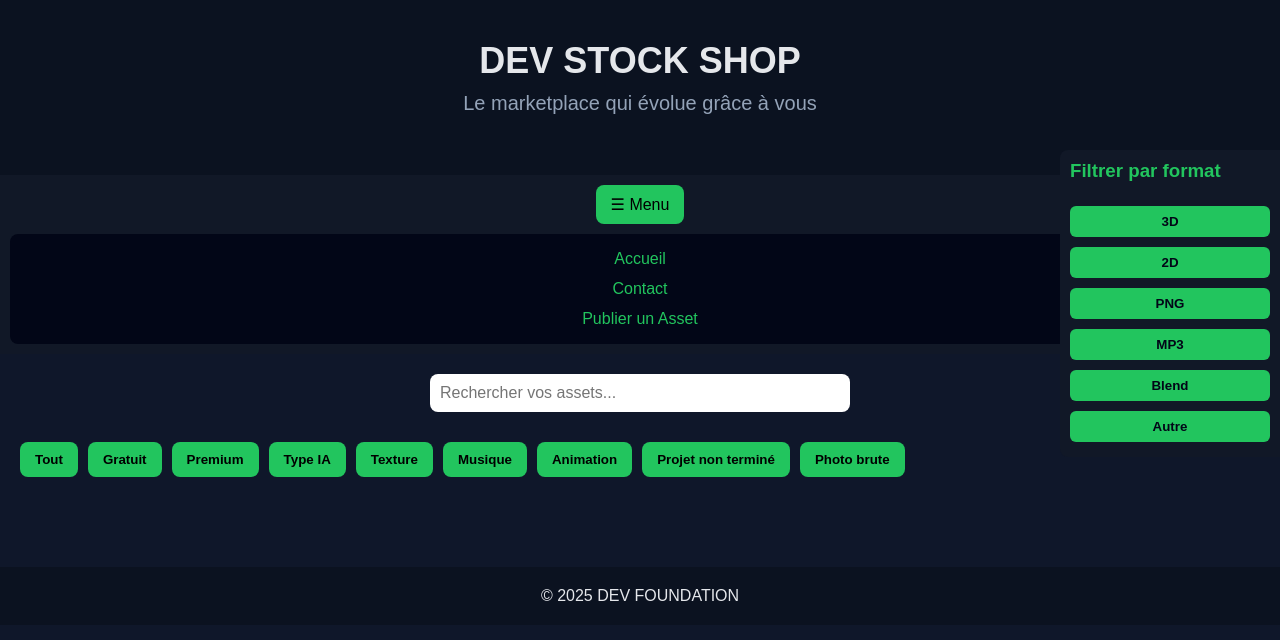
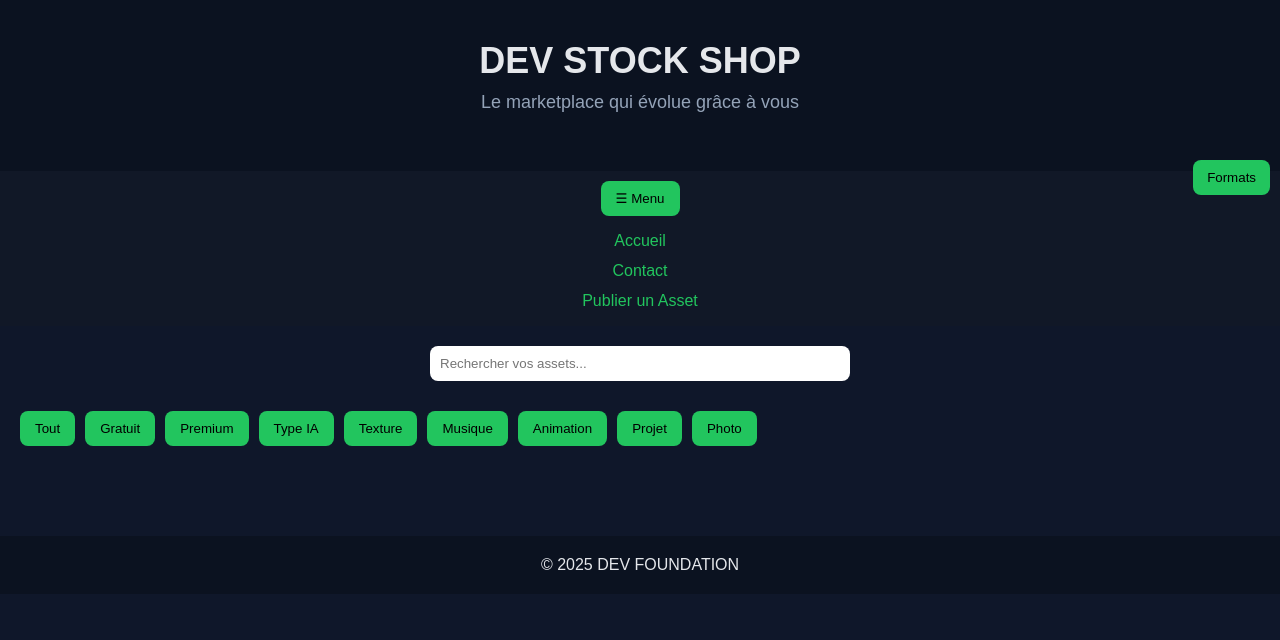
Before and after one commit to Willia412/ai-game-assets, a plain HTML site: page textures.html in a window 1280 px wide. Both pictures are taken after a click on the button "☰ Menu". Drawn offline with Linux system fonts and the light colour scheme.

Commit message:
Update textures.html

```diff
--- a/textures.html
+++ b/textures.html
@@ -1,293 +1,283 @@
-<!DOCTYPE html>
-<html lang="fr">
+<!DOCTYPE html><html lang="fr">
 <head>
 <meta charset="UTF-8">
 <title>DEV STOCK SHOP</title>
-<meta name="viewport" content="width=device-width, initial-scale=1.0">
+<meta name="viewport" content="width=device-width, initial-scale=1.0"><style>
 
-<style>
-body {
-  font-family: Arial, sans-serif;
-  background: #0f172a;
-  color: #e5e7eb;
-  margin: 0;
-  padding: 0;
+body{
+font-family:Arial, sans-serif;
+background:#0f172a;
+color:#e5e7eb;
+margin:0;
 }
 
 /* HEADER */
-header {
-  background: #0b1220;
-  padding: 40px 20px;
-  text-align: center;
+
+header{
+background:#0b1220;
+padding:40px 20px;
+text-align:center;
 }
 
-header h1 {
-  margin: 0;
-  font-size: 36px;
+header h1{
+margin:0;
+font-size:36px;
 }
 
-header p {
-  color: #94a3b8;
-  font-size: 20px;
-  margin-top: 10px;
+header p{
+color:#94a3b8;
+font-size:18px;
+margin-top:10px;
 }
 
 /* MENU */
-.menu-bar {
-  background: #111827;
-  padding: 10px;
-  text-align: center;
+
+.menu-bar{
+background:#111827;
+padding:10px;
+text-align:center;
 }
 
-.menu-btn {
-  background: #22c55e;
-  border: none;
-  padding: 10px 15px;
-  border-radius: 8px;
-  cursor: pointer;
-  font-size: 16px;
+.menu-btn{
+background:#22c55e;
+border:none;
+padding:10px 15px;
+border-radius:8px;
+cursor:pointer;
 }
 
-.menu-content {
-  display: none;
-  background: #020617;
-  margin-top: 10px;
-  padding: 10px;
-  border-radius: 8px;
+.menu-content{
+display:none;
+margin-top:10px;
 }
 
-.menu-content a {
-  display: block;
-  color: #22c55e;
-  text-decoration: none;
-  padding: 6px 0;
+.menu-content a{
+display:block;
+padding:6px;
+color:#22c55e;
+text-decoration:none;
 }
 
 /* SEARCH */
-.search {
-  text-align: center;
-  margin: 20px 0;
+
+.search{
+text-align:center;
+margin:20px;
 }
 
-.search input {
-  width: 80%;
-  max-width: 400px;
-  padding: 10px;
-  border: none;
-  border-radius: 8px;
-  font-size: 16px;
+.search input{
+width:80%;
+max-width:400px;
+padding:10px;
+border-radius:8px;
+border:none;
 }
 
-/* FILTRES HORIZONTAUX */
-.filters {
-  display: flex;
-  overflow-x: auto;
-  padding: 10px 20px;
-  gap: 10px;
+/* FILTRES */
+
+.filters{
+display:flex;
+overflow-x:auto;
+gap:10px;
+padding:10px 20px;
 }
 
-.filters button {
-  background: #22c55e;
-  border: none;
-  padding: 10px 15px;
-  border-radius: 8px;
-  cursor: pointer;
-  font-weight: bold;
-  white-space: nowrap;
-  flex-shrink: 0;
+.filters button{
+background:#22c55e;
+border:none;
+padding:10px 15px;
+border-radius:8px;
+cursor:pointer;
+white-space:nowrap;
 }
 
-.filters button:hover {
-  background: #16a34a;
+/* BOUTON LISTING */
+
+.listing-toggle{
+position:fixed;
+right:10px;
+top:160px;
+background:#22c55e;
+border:none;
+padding:10px 14px;
+border-radius:8px;
+cursor:pointer;
+z-index:10;
 }
 
-/* LISTING LATÉRAL */
-.listing {
-  position: fixed;
-  right: 0;
-  top: 150px;
-  width: 200px;
-  background: #111827;
-  padding: 10px;
-  border-radius: 8px 0 0 8px;
-  max-height: 70%;
-  overflow-y: auto;
+/* MENU LISTING */
+
+.listing{
+position:fixed;
+right:-220px;
+top:200px;
+width:200px;
+background:#111827;
+padding:10px;
+border-radius:8px 0 0 8px;
+transition:0.3s;
 }
 
-.listing h3 {
-  margin-top: 0;
-  color: #22c55e;
+.listing.active{
+right:0;
 }
 
-.listing button {
-  width: 100%;
-  margin: 5px 0;
-  padding: 8px;
-  background: #22c55e;
-  border: none;
-  border-radius: 6px;
-  cursor: pointer;
-  color: #020617;
-  font-weight: bold;
+.listing button{
+width:100%;
+margin:5px 0;
+padding:8px;
+background:#22c55e;
+border:none;
+border-radius:6px;
+cursor:pointer;
 }
 
-.listing button:hover {
-  background: #16a34a;
+/* GRID */
+
+.grid{
+display:grid;
+grid-template-columns:repeat(auto-fill,minmax(180px,1fr));
+gap:20px;
+padding:20px;
 }
 
-/* GRILLE ASSETS */
-.grid {
-  display: grid;
-  grid-template-columns: repeat(auto-fill, minmax(180px, 1fr));
-  gap: 20px;
-  padding: 20px;
-  margin-right: 220px; /* espace pour listing */
+.card{
+background:#111827;
+border-radius:8px;
+padding:10px;
+text-align:center;
 }
 
-.card {
-  background: #111827;
-  border-radius: 6px;
-  padding: 10px;
-  min-height: 180px;
-  display: flex;
-  flex-direction: column;
-  justify-content: center;
-  align-items: center;
+.card img{
+width:100%;
+border-radius:6px;
 }
 
-.card h4 {
-  margin: 5px 0;
-  font-size: 16px;
-  text-align: center;
+.card h4{
+margin:8px 0;
 }
 
-.card p {
-  font-size: 12px;
-  color: #94a3b8;
-  text-align: center;
+.card p{
+font-size:13px;
+color:#94a3b8;
+}
+
+.card button{
+margin-top:8px;
+padding:8px 10px;
+border:none;
+background:#22c55e;
+border-radius:6px;
+cursor:pointer;
+font-weight:bold;
 }
 
 /* FOOTER */
-footer {
-  background: #0b1220;
-  text-align: center;
-  padding: 20px;
-  margin-top: 40px;
+
+footer{
+background:#0b1220;
+text-align:center;
+padding:20px;
+margin-top:40px;
 }
-</style>
-</head>
 
-<body>
-
-<header>
+</style></head><body><header>
 <h1>DEV STOCK SHOP</h1>
 <p>Le marketplace qui évolue grâce à vous</p>
-</header>
-
-<!-- MENU -->
-<div class="menu-bar">
-<button class="menu-btn" onclick="toggleMenu()">☰ Menu</button>
-<div id="menu" class="menu-content">
+</header><div class="menu-bar">
+<button class="menu-btn" onclick="toggleMenu()">☰ Menu</button><div id="menu" class="menu-content">
 <a href="index.html">Accueil</a>
 <a href="contact.html">Contact</a>
 <a href="publish.html">Publier un Asset</a>
 </div>
-</div>
-
-<!-- RECHERCHE -->
-<div class="search">
+</div><div class="search">
 <input type="text" id="searchInput" placeholder="Rechercher vos assets...">
-</div>
-
-<!-- FILTRES HORIZONTAUX -->
-<div class="filters">
-<button onclick="setFilter('all')">Tout</button>
+</div><div class="filters"><button onclick="setFilter('all')">Tout</button>
 <button onclick="setFilter('gratuit')">Gratuit</button>
 <button onclick="setFilter('premium')">Premium</button>
 <button onclick="setFilter('ia')">Type IA</button>
 <button onclick="setFilter('texture')">Texture</button>
 <button onclick="setFilter('musique')">Musique</button>
 <button onclick="setFilter('animation')">Animation</button>
-<button onclick="setFilter('projet')">Projet non terminé</button>
-<button onclick="setFilter('photo')">Photo brute</button>
-</div>
+<button onclick="setFilter('projet')">Projet</button>
+<button onclick="setFilter('photo')">Photo</button>
 
-<!-- LISTING LATÉRAL -->
-<div class="listing">
-<h3>Filtrer par format</h3>
-<button onclick="setListing('3D')">3D</button>
+</div><button class="listing-toggle" onclick="toggleListing()">Formats</button>
+
+<div id="listing" class="listing"><button onclick="setListing('3D')">3D</button>
 <button onclick="setListing('2D')">2D</button>
 <button onclick="setListing('PNG')">PNG</button>
 <button onclick="setListing('MP3')">MP3</button>
 <button onclick="setListing('Blend')">Blend</button>
 <button onclick="setListing('Autre')">Autre</button>
-</div>
 
-<!-- GRILLE DES ASSETS -->
-<div class="grid" id="grid">
-<!-- Les cards seront générées automatiquement ici -->
-</div>
+</div><div class="grid" id="grid"></div><footer>
+© 2025 DEV FOUNDATION
+</footer><script>
 
-<footer>
-© 2025 DEV FOUNDATION
-</footer>
-
-<script>
-// Toggle menu
-function toggleMenu() {
-  const menu = document.getElementById("menu");
-  menu.style.display = menu.style.display==="block" ? "none" : "block";
+function toggleMenu(){
+const menu=document.getElementById("menu");
+menu.style.display=menu.style.display==="block"?"none":"block";
 }
 
-// Variables de filtrage
-let filterCategoryValue = 'all';
-let filterListingValue = 'all';
+function toggleListing(){
+const listing=document.getElementById("listing");
+listing.classList.toggle("active");
+}
 
-// Filtre horizontal
-function setFilter(cat) {
-  filterCategoryValue = cat;
+let filterCategoryValue='all';
+let filterListingValue='all';
+
+function setFilter(cat){
+filterCategoryValue=cat;
 displayAssets();
 }
 
-// Filtre listing
-function setListing(listing) {
-  filterListingValue = listing;
+function setListing(list){
+filterListingValue=list;
 displayAssets();
 }
 
-// Recherche
-const searchInput = document.getElementById("searchInput");
-searchInput.addEventListener("input", () => displayAssets());
+const searchInput=document.getElementById("searchInput");
 
-// Génération dynamique des assets depuis localStorage
-function displayAssets() {
-  const grid = document.getElementById("grid");
-  grid.innerHTML = '';
+searchInput.addEventListener("input",displayAssets);
 
-  const assets = JSON.parse(localStorage.getItem('assets')) || [];
-  const searchTerm = searchInput.value.toLowerCase();
+function displayAssets(){
 
-  assets.forEach(asset => {
-    // Filtrage combiné
-    if ((filterCategoryValue === 'all' || asset.category === filterCategoryValue) &&
-        (filterListingValue === 'all' || asset.format === filterListingValue) &&
-        (asset.name.toLowerCase().includes(searchTerm) || asset.shopName.toLowerCase().includes(searchTerm))) {
+const grid=document.getElementById("grid");
+grid.innerHTML='';
 
-      const card = document.createElement('div');
-      card.className = 'card';
-      card.innerHTML = `
+const assets=JSON.parse(localStorage.getItem('assets'))||[];
+
+const searchTerm=searchInput.value.toLowerCase();
+
+assets.forEach(asset=>{
+
+if((filterCategoryValue==='all'||asset.category===filterCategoryValue)&&
+(filterListingValue==='all'||asset.format===filterListingValue)&&
+(asset.name.toLowerCase().includes(searchTerm)||asset.shopName.toLowerCase().includes(searchTerm))){
+
+const card=document.createElement('div');
+card.className='card';
+
+card.innerHTML=`
+<img src="${asset.preview}">
 <h4>${asset.name}</h4>
-        <p>${asset.category} - ${asset.format}</p>
+<p>${asset.category} • ${asset.format}</p>
+<p>Prix : ${asset.price}</p>
+<button>Télécharger</button>
 <p>${asset.creation}</p>
 `;
+
 grid.appendChild(card);
-    }
-  });
+
 }
 
-// Initialisation
+});
+
+}
+
 displayAssets();
-</script>
 
-</body>
+</script></body>
   </html>
```
Lines whose indentation alone changed are shown as unchanged.
